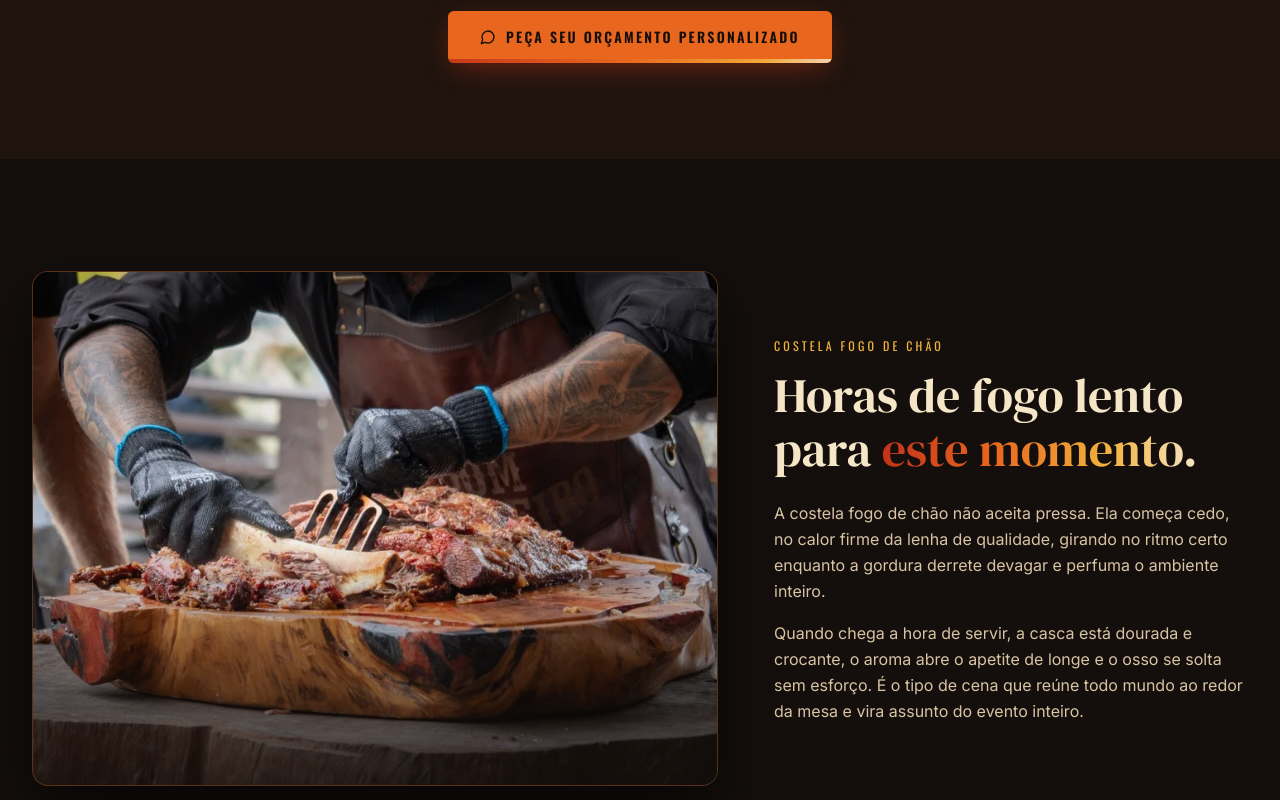
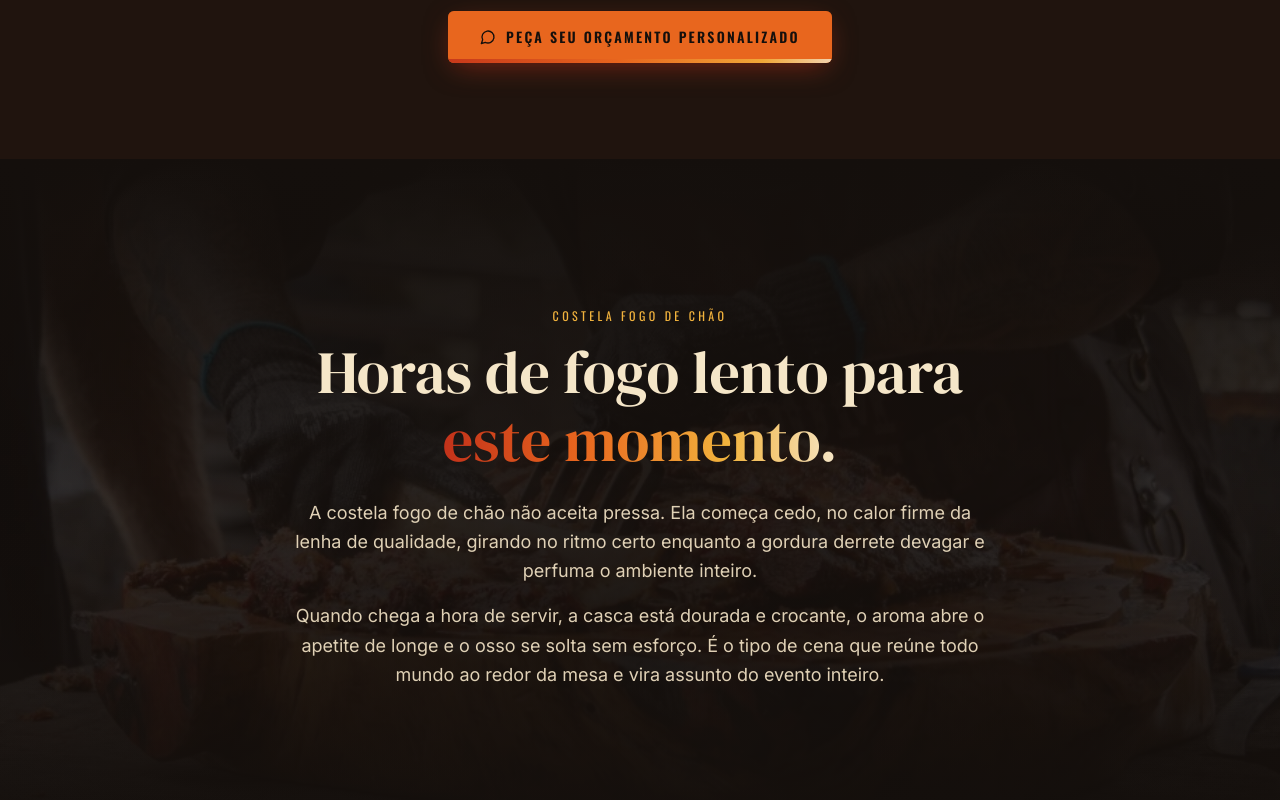
Before and after one commit to gabrielcriaecomunica/dombrazzeiro, a React (Vite) app: page / in a window 1280 px wide. Shown: the part 3080-3880 px from the top of the page. Built offline with nearby package versions, Linux system fonts and the light colour scheme.

Commit message:
style: use full-bleed background photo in Fogo de Chao section

```diff
--- a/src/components/FogoDeChaoSection.tsx
+++ b/src/components/FogoDeChaoSection.tsx
@@ -10,45 +10,42 @@ export function FogoDeChaoSection() {
     offset: ['start end', 'end start'],
   });
 
-  const imageY = useTransform(scrollYProgress, [0, 1], ['-6%', '6%']);
+  const imageY = useTransform(scrollYProgress, [0, 1], ['-8%', '8%']);
 
   return (
     <section
       ref={containerRef}
-      className="relative overflow-hidden bg-[#140F0C] py-20 sm:py-28"
+      className="relative overflow-hidden bg-[#140F0C] py-24 sm:py-32 lg:py-36"
     >
-      <div className="mx-auto grid max-w-7xl grid-cols-1 items-center gap-10 px-4 sm:px-6 lg:grid-cols-12 lg:gap-14 lg:px-8">
-        <EmberReveal className="lg:col-span-7">
-          <div className="relative overflow-hidden rounded-2xl border border-[#7A4524]/55 bg-[#2A1A12] shadow-[0_24px_60px_rgba(0,0,0,0.65)] aspect-[4/3]">
+      {/* Foto da costela fogo de chão por trás do texto */}
+      <div aria-hidden="true" className="absolute inset-0 z-0 overflow-hidden">
         <motion.img
-              style={prefersReducedMotion ? undefined : { y: imageY, scale: 1.1 }}
+          style={prefersReducedMotion ? undefined : { y: imageY, scale: 1.12 }}
           src="/assets/images/costela-fogo-de-chao.webp"
-              alt="Mestre churrasqueiro Jossel Freitas da Dom Brazzeiro puxando o osso de uma costela fogo de chão macia sobre tábua rústica de madeira"
+          alt=""
           width={1024}
           height={682}
           loading="lazy"
-              className="h-full w-full object-cover"
+          className="h-full w-full object-cover object-center opacity-50"
         />
-            <div
-              aria-hidden="true"
-              className="pointer-events-none absolute inset-0 bg-gradient-to-t from-[#140F0C]/80 via-transparent to-[#140F0C]/20"
-            />
+        <div className="absolute inset-0 bg-[#140F0C]/60" />
+        <div className="absolute inset-0 bg-gradient-to-b from-[#140F0C] via-transparent to-[#140F0C]" />
+        <div className="absolute inset-0 bg-[radial-gradient(circle_at_center,rgba(20,15,12,0.72)_0%,rgba(20,15,12,0.35)_65%,transparent_100%)]" />
       </div>
-        </EmberReveal>
 
-        <div className="lg:col-span-5">
-          <EmberReveal delay={0.1}>
-            <span className="font-label text-xs uppercase tracking-[0.26em] text-[#F2B33D]">
+      <div className="relative z-10 mx-auto max-w-3xl px-4 text-center sm:px-6 lg:px-8">
+        <EmberReveal delay={0.08}>
+          <span className="font-label text-xs uppercase tracking-[0.28em] text-[#F2B33D]">
             Costela fogo de chão
           </span>
-            <h2 className="mt-3 font-display text-3xl leading-[1.12] text-[#F5E6C8] sm:text-4xl lg:text-5xl">
+          <h2 className="mt-3 font-display text-3xl leading-[1.12] text-[#F5E6C8] sm:text-5xl lg:text-6xl">
             Horas de fogo lento para{' '}
             <span className="brand-gradient-text">este momento.</span>
           </h2>
         </EmberReveal>
 
         <EmberReveal delay={0.18}>
-            <div className="mt-6 space-y-4 text-base leading-relaxed text-[#D8C4A4]">
+          <div className="mt-6 space-y-4 text-base leading-relaxed text-[#F5E6C8]/90 sm:text-lg">
             <p>
               A costela fogo de chão não aceita pressa. Ela começa cedo, no calor
               firme da lenha de qualidade, girando no ritmo certo enquanto a
@@ -63,7 +60,6 @@ export function FogoDeChaoSection() {
           </div>
         </EmberReveal>
       </div>
-      </div>
     </section>
   );
 }
```
Lines whose indentation alone changed are shown as unchanged.
